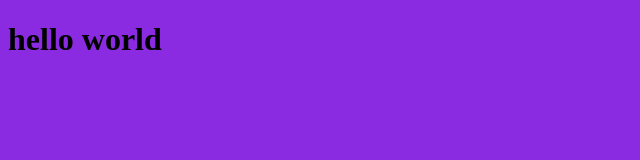
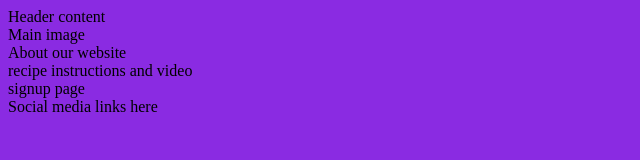
Before and after one commit to Bella-aa/bake-it-patisserie, a plain HTML site: page index.html in a window 1280 px wide. Shown: the whole page, without its empty margins (0-640 px from the left). Drawn offline with Linux system fonts and the light colour scheme.

Commit message:
Add core structure for the home page

```diff
--- a/index.html
+++ b/index.html
@@ -9,7 +9,30 @@
     <link rel="stylesheet" href="assets/css/style.css">
     <title>BAKE IT PATISSERIE</title>
 </head>
+
 <body>
-    <h1>hello world</h1>
+    <header>
+        Header content
+    </header>
+
+    <section>
+        Main image
+    </section>
+
+    <section>
+        About our website
+    </section>
+
+    <section>
+        recipe instructions and video
+    </section>
+
+    <section>
+        signup page
+    </section>
+
+    <footer>
+        Social media links here
+    </footer>
 </body>
 </html>
```
